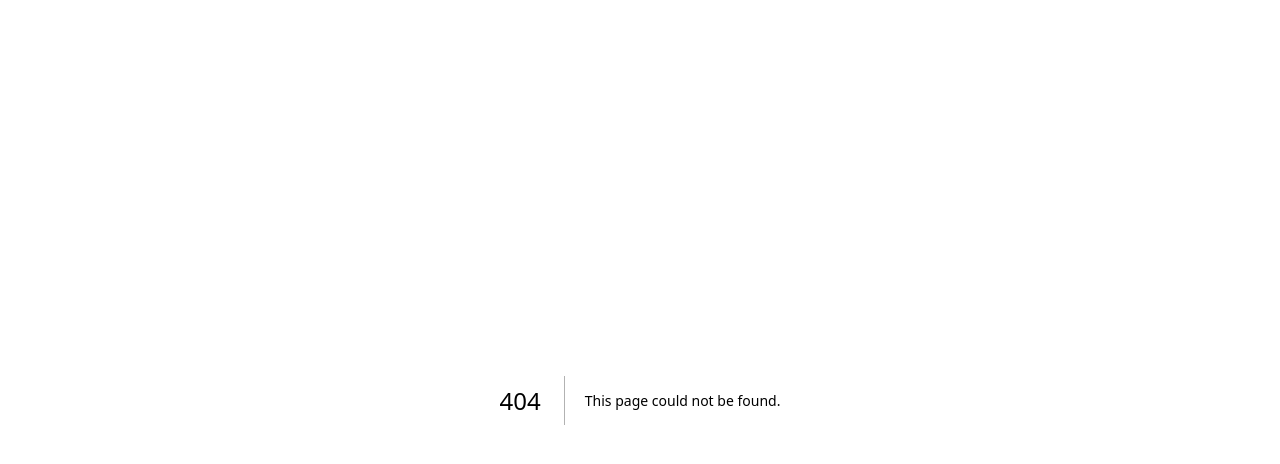
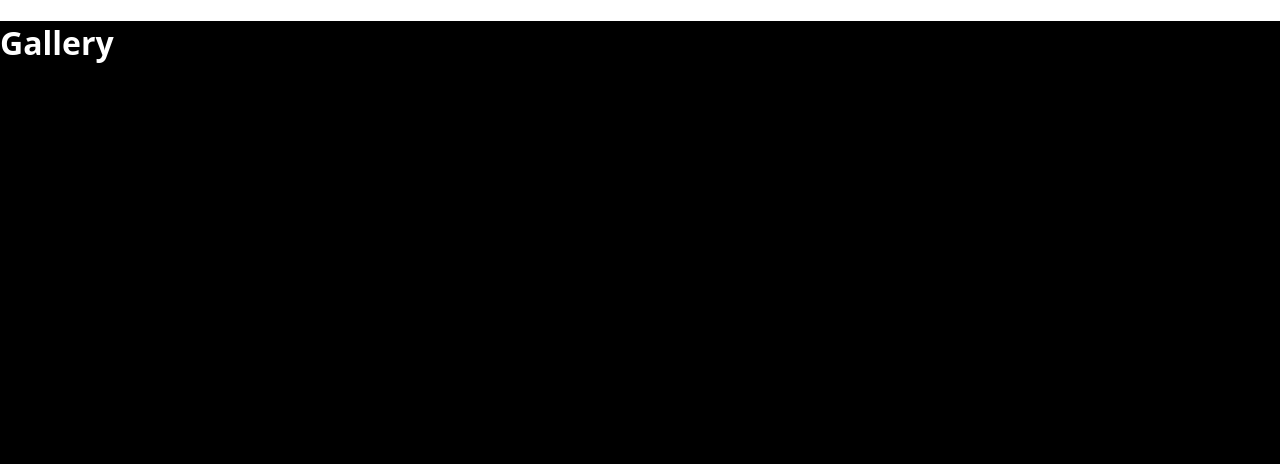
Before and after one commit to Austin7V/project5, a Next.js app: page /gallery in a window 1280 px wide. Before the commit this address had no page. Shown: the top 464 px of the page. Built offline with nearby package versions, Linux system fonts and the light colour scheme.

Commit message:
add gallery page

```diff
--- /dev/null
+++ b/pages/gallery.js
@@ -0,0 +1,8 @@
+import { useEffect, useState } from "react";
+export default function GalleryPage() {
+  return (
+    <main style={{ background: "#000", minHeight: "100vh", color: "#fff" }}>
+      <h1>Gallery</h1>
+    </main>
+  );
+}
```
